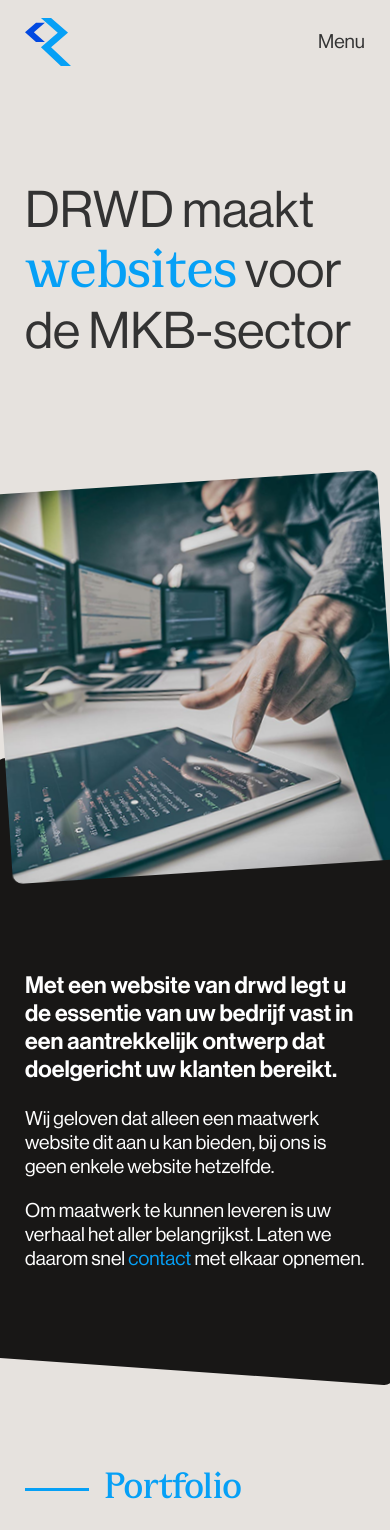
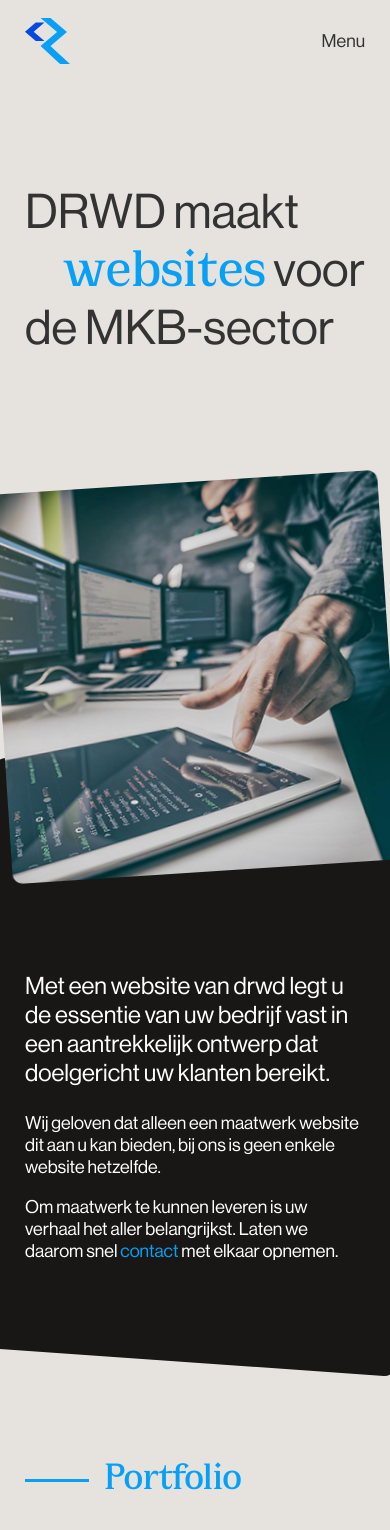
Before and after one commit to Max7oo/drwd_2024, a React (Vite) app: page / in a window 390 px wide. Shown: the top 1530 px of the page. Built offline with nearby package versions, Linux system fonts and the light colour scheme; grey boxes are pictures that could not be loaded.

Commit message:
responsiveness

```diff
--- a/src/assets/components/hero/Hero.css
+++ b/src/assets/components/hero/Hero.css
@@ -1,10 +1,23 @@
 #hero__title {
+  position: relative;
   display: flex;
+  justify-content: center;
   align-items: center;
 
-  min-height: 50vh;
-  margin: 0px var(--small-padding);
+  width: calc(100% - 2 * var(--side-margin));
+  height: 50vh;
+  min-height: 400px;
+  margin: 0px var(--side-margin);
   padding-top: 60px;
+}
+
+#title {
+  max-width: 30rem;
+}
+
+#hero__title .second-span {
+  width: 100%;
+  text-align: right;
 }
 
 #hero__image {
@@ -25,7 +38,7 @@
 #hero__description {
   position: relative;
   z-index: 1;
-  padding: var(--large-padding) var(--small-padding) 0 var(--small-padding);
+  padding: var(--large-padding) var(--side-margin) 0 var(--side-margin);
 
   color: var(--text-white);
 }
@@ -37,3 +50,29 @@
   opacity: 0;
   transform: translateY(100%);
 }
+
+@media only screen and (min-width: 600px) {
+  #title {
+    max-width: 35rem;
+  }
+
+  #hero__image {
+    aspect-ratio: 16/9;
+    background-image: url(../../images/hero__desktop.jpg);
+  }
+
+  #hero__description {
+    display: flex;
+    gap: var(--small-padding);
+  }
+
+  #hero__description__p1 {
+    max-width: 50%;
+  }
+}
+
+@media only screen and (min-width: 800px) {
+  #hero__image {
+    margin: 0 var(--side-margin);
+  }
+}
--- a/src/assets/components/hero/Hero.jsx
+++ b/src/assets/components/hero/Hero.jsx
@@ -47,6 +47,7 @@
           ease: Power4.easeOut,
         }
       );
+      if (window.innerWidth <= 600) {
         gsap.to("#hero__image", {
           scrollTrigger: {
             trigger: "#hero__image",
@@ -100,17 +101,80 @@
           visibility: "visible",
           opacity: 1,
         });
+      } else if (window.innerWidth >= 600) {
+        gsap.to("#hero__image", {
+          scrollTrigger: {
+            trigger: "#hero__image",
+            start: "-100% 25%",
+            end: "-50% top",
+            scrub: true,
+            // markers: true,
+          },
+          rotation: 4,
+        });
+        gsap.to("#hero__bg", {
+          scrollTrigger: {
+            trigger: "#hero__bg",
+            start: "-100% 25%",
+            end: "-50% top",
+            scrub: true,
+            // markers: true,
+          },
+          rotation: -4,
+        });
+        gsap.to("#hero__description__p1", {
+          scrollTrigger: {
+            trigger: "#hero__description",
+            start: "center bottom",
+            // scrub: true,
+            // markers: true,
+          },
+          y: 0,
+          visibility: "visible",
+          opacity: 1,
+        });
+        gsap.to("#hero__description__p2", {
+          scrollTrigger: {
+            trigger: "#hero__description",
+            start: "center bottom",
+            // scrub: true,
+            // markers: true,
+          },
+          y: 0,
+          visibility: "visible",
+          opacity: 1,
+        });
+        gsap.to("#hero__description__p3", {
+          scrollTrigger: {
+            trigger: "#hero__description",
+            start: "center bottom",
+            // scrub: true,
+            // markers: true,
+          },
+          y: 0,
+          visibility: "visible",
+          opacity: 1,
+        });
+      }
     }, context);
 
     return () => ctx.revert();
   }, []);
+
+  const scrollToItem = (item) => {
+    gsap.to(window, {
+      duration: 1,
+      scrollTo: { y: `#${item}`, offsetY: 0 },
+      ease: "Power1.easeInOut",
+    });
+  };
 
   return (
     <header ref={context}>
       <section id="hero__title">
         <h1 id="title">
           <span>DRWD maakt&nbsp;</span>
-          <span>
+          <span className="second-span">
             <span className="highlight">websites</span>&nbsp;voor&nbsp;
           </span>
           <span>de MKB-sector</span>
@@ -124,14 +188,18 @@
             Met een website van drwd legt u de essentie van uw bedrijf vast in
             een aantrekkelijk ontwerp dat doelgericht uw klanten bereikt.
           </p>
+          <div>
             <p id="hero__description__p2">
               Wij geloven dat alleen een maatwerk website dit aan u kan bieden,
               bij ons is geen enkele website hetzelfde.
             </p>
             <p id="hero__description__p3">
-            Om maatwerk te kunnen leveren is uw verhaal het aller belangrijkst.
-            Laten we daarom snel <Link>contact</Link> met elkaar opnemen.
+              Om maatwerk te kunnen leveren is uw verhaal het aller
+              belangrijkst. Laten we daarom snel{" "}
+              <Link onClick={() => scrollToItem("contact")}>contact</Link> met
+              elkaar opnemen.
             </p>
+          </div>
         </section>
       </div>
     </header>
--- a/src/assets/components/navbar/NavBar.css
+++ b/src/assets/components/navbar/NavBar.css
@@ -1,36 +1,45 @@
-nav {
+#nav {
   z-index: 1000;
   position: fixed;
   display: flex;
   justify-content: space-between;
   align-items: center;
 
-  width: calc(100% - 50px);
-  margin-top: -100px;
-  padding: var(--mini-padding) var(--small-padding);
+  width: calc(100% - 2 * var(--side-margin));
+  margin-top: calc(-1 * var(--large-padding));
+  padding: var(--mini-padding) var(--side-margin);
 
   background-color: var(--bg-grey);
   transition: 0.3s ease-out;
 }
 
-nav.is-hidden {
+#nav.is-hidden {
   transform: translateY(-100%);
 }
 
-nav img {
-  max-height: 3rem;
+#nav.is-active {
+  transform: translateY(0%) !important;
 }
 
-nav div {
-  display: flex;
-  gap: var(--mini-padding);
+#nav img {
+  height: 12vw;
+  max-height: 70px;
+}
+
+#nav__button {
+  display: block;
+  padding-right: 0;
+}
+
+#nav__buttons {
+  display: none;
 }
 
 #menu {
   z-index: 999;
   position: fixed;
   display: flex;
-  justify-content: space-between;
+  justify-content: center;
   flex-direction: column;
   height: 100vh;
   width: 100vw;
@@ -45,24 +54,6 @@
 #menu p {
   color: var(--text-white);
   margin-left: var(--small-padding);
-}
-
-#menu__bar {
-  display: flex;
-  justify-content: space-between;
-  align-items: center;
-
-  width: calc(100% - 50px);
-  padding: var(--mini-padding) var(--small-padding);
-}
-
-#menu__bar div button {
-  padding: 0 0;
-}
-
-#menu__bar img,
-#menu__bar div button img {
-  height: 3rem;
 }
 
 #menu__items {
@@ -124,3 +115,17 @@
 #menu__socials span img {
   fill: var(--highlight);
 }
+
+@media only screen and (min-width: 600px) {
+  #nav__button {
+    display: none !important;
+  }
+
+  #nav__buttons {
+    display: flex !important;
+    gap: var(--mini-padding);
+  }
+}
+
+@media only screen and (min-width: 800px) {
+}
--- a/src/assets/components/navbar/NavBar.jsx
+++ b/src/assets/components/navbar/NavBar.jsx
@@ -1,13 +1,13 @@
 import { useEffect, useRef, useState } from "react";
 import { gsap, Power1 } from "gsap";
-import SplitType from "split-type";
+// import SplitType from "split-type";
 import { ScrollTrigger } from "gsap/ScrollTrigger";
 import { Observer } from "gsap/Observer";
 import { ScrollToPlugin } from "gsap/ScrollToPlugin";
 
 import "./NavBar.css";
 import logo from "../../images/icon.svg";
-import close from "../../images/close.svg";
+// import close from "../../images/close.svg";
 
 function NavBar() {
   const context = useRef(null);
@@ -56,19 +56,20 @@
           opacity: 1,
           stagger: {
             amount: 0.2, // Adjust the stagger value to control the delay between items
-            each: 0.2, // Delay between opacity and position changes for each item
           },
           onStart: () => {
             // Set visibility to 'visible' when the animation starts
             menuItems.forEach((item) => (item.style.visibility = "visible"));
           },
         });
+        nav.current.classList.add("is-active");
         setOpenMenu(!openMenu);
       } else {
         gsap.to("#menu", {
           x: "100%",
           opacity: 0,
         });
+        nav.current.classList.remove("is-active");
         setOpenMenu(!openMenu);
       }
     }, context);
@@ -83,38 +84,48 @@
         scrollTo: { y: `#${item}`, offsetY: 100 },
         ease: "Power1.easeInOut",
       });
-      menu();
+      if (!openMenu) {
+        menu();
+      }
     } else {
       gsap.to(window, {
         duration: 1,
         scrollTo: { y: `#${item}`, offsetY: 0 },
         ease: "Power1.easeInOut",
       });
-      menu();
+      if (!openMenu) {
+        menu();
+      }
     }
   };
 
   return (
-    <div ref={context}>
-      <nav id="nav" ref={nav}>
+    <nav ref={context}>
+      <div id="nav" ref={nav}>
         <img src={logo} alt="De Ruiter Webdevelopment Logo" />
-        <div>
-          {/* <button className="primary">Contact</button> */}
-          <button className="secondary" onClick={() => menu()}>
-            <p>Menu</p>
+        {/* <button className="primary">Contact</button> */}
+        <button id="nav__button" className="secondary" onClick={() => menu()}>
+          {openMenu ? <p>Menu</p> : <p>Close</p>}
+        </button>
+        <div id="nav__buttons">
+          <button
+            className="secondary"
+            onClick={() => scrollToItem("portfolio")}
+          >
+            <p>Portfolio</p>
+          </button>
+          <button
+            className="secondary"
+            onClick={() => scrollToItem("services")}
+          >
+            <p>Services</p>
+          </button>
+          <button className="primary" onClick={() => scrollToItem("contact")}>
+            Contact
           </button>
         </div>
-      </nav>
+      </div>
       <div id="menu">
-        <div id="menu__bar">
-          <img src={logo} alt="De Ruiter Webdevelopment Logo" />
-          <div>
-            {/* <button className="primary">Contact</button> */}
-            <button className="secondary" onClick={() => menu()}>
-              <img src={close} alt="Close menu" />
-            </button>
-          </div>
-        </div>
         <div id="menu__items">
           <button
             className="menu__item"
@@ -138,9 +149,8 @@
             <h2>Contact</h2>
           </button>
         </div>
-        <div></div>
       </div>
-    </div>
+    </nav>
   );
 }
 
--- a/src/assets/components/portfolio/Portfolio.css
+++ b/src/assets/components/portfolio/Portfolio.css
@@ -1,6 +1,6 @@
 #portfolio {
   margin: var(--large-padding) 0;
-  padding: var(--large-padding) var(--small-padding);
+  padding: var(--large-padding) var(--side-margin);
 }
 
 #portfolio__title {
--- a/src/assets/components/services/Services.css
+++ b/src/assets/components/services/Services.css
@@ -1,5 +1,5 @@
 #services {
-  padding: 0 var(--small-padding);
+  padding: 0 var(--side-margin);
 }
 #services p,
 th,
--- a/src/index.css
+++ b/src/index.css
@@ -7,13 +7,15 @@
   --highlight: #06a0f6;
   --active: #ff5908;
 
-  --p-small: 4vw;
-  --p-size: 5vw;
-  --p-highlight: 6vw;
+  --p-small: 1rem;
+  --p-size: 1.125rem;
+  --p-highlight: 1.5rem;
 
   --mini-padding: 15px;
   --small-padding: 25px;
   --large-padding: 100px;
+
+  --side-margin: 25px;
 
   --radius: 10px;
 }
@@ -71,7 +73,7 @@
   font-family: "Neue Haas Grotesk Display Pro", Inter, system-ui, Avenir,
     Helvetica, Arial, sans-serif;
   font-weight: 500;
-  font-size: 13vw;
+  font-size: 3rem;
   color: var(--text-black);
 }
 
@@ -82,8 +84,17 @@
   font-family: "PP Cirka", Inter, system-ui, Avenir, Helvetica, Arial,
     sans-serif;
   font-weight: bold;
-  font-size: 15vw;
+  font-size: 3.5rem;
   color: var(--highlight);
+}
+
+@media (min-width: 0px) and (max-width: 370px) {
+  h1 {
+    font-size: 2rem;
+  }
+  h1 span.highlight {
+    font-size: 2.4rem;
+  }
 }
 
 h2 {
@@ -139,7 +150,7 @@
 }
 
 p.bold {
-  font-weight: normal;
+  font-weight: 500;
 }
 
 th {
@@ -318,3 +329,15 @@
 textarea:focus {
   border: 3px solid black;
 }
+
+@media only screen and (min-width: 600px) {
+  p.bold {
+    font-weight: normal;
+  }
+}
+
+@media only screen and (min-width: 800px) {
+  :root {
+    --side-margin: 10%;
+  }
+}
```
Also changed, not shown: src/assets/components/contact/Contact.css (+8 -2 lines), src/assets/components/footer/Footer.css (+19 -9 lines), src/assets/components/footer/Footer.jsx (+28 -12 lines), src/assets/images/hero__desktop.jpg (added). Lines whose indentation alone changed are shown as unchanged.
